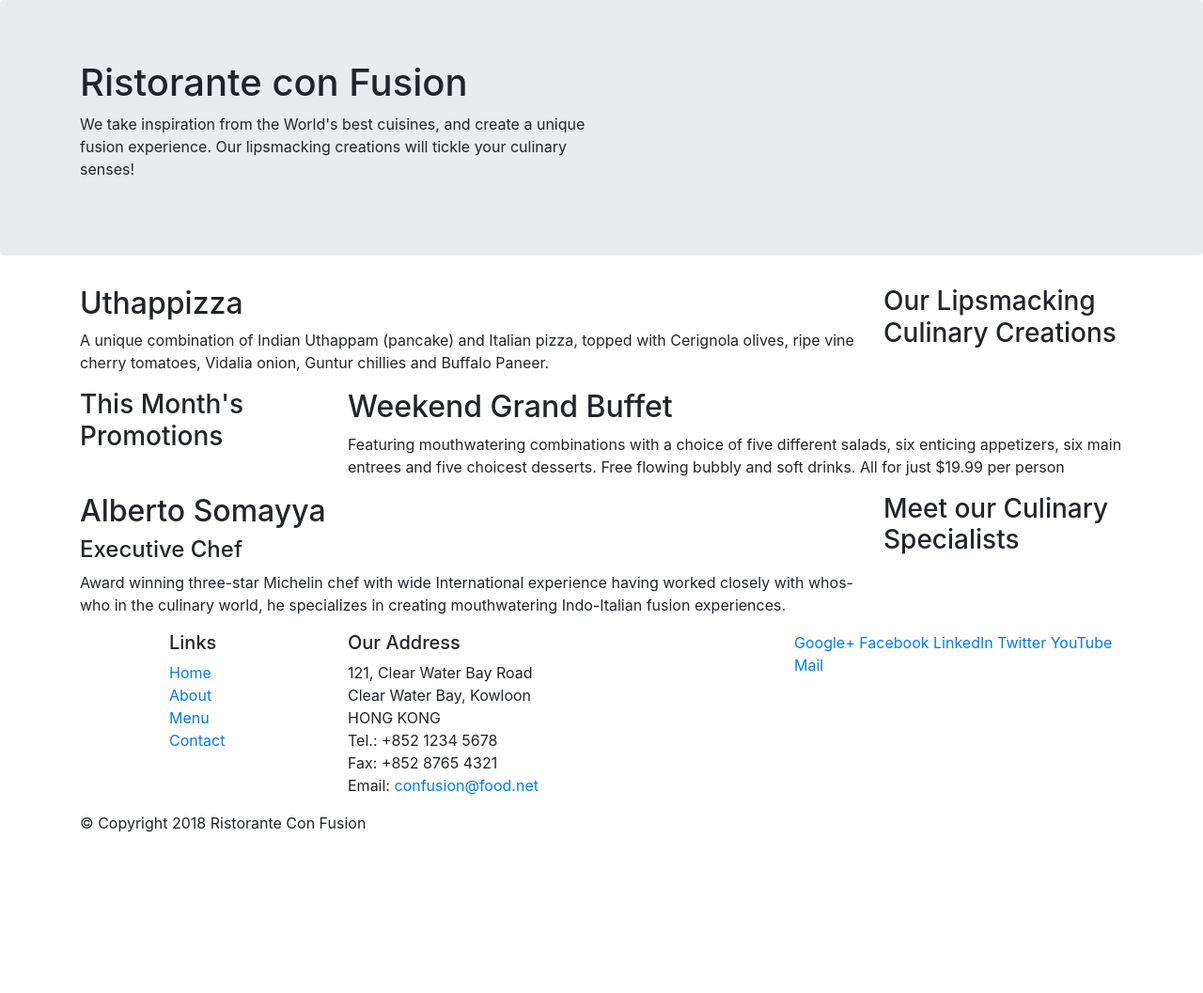
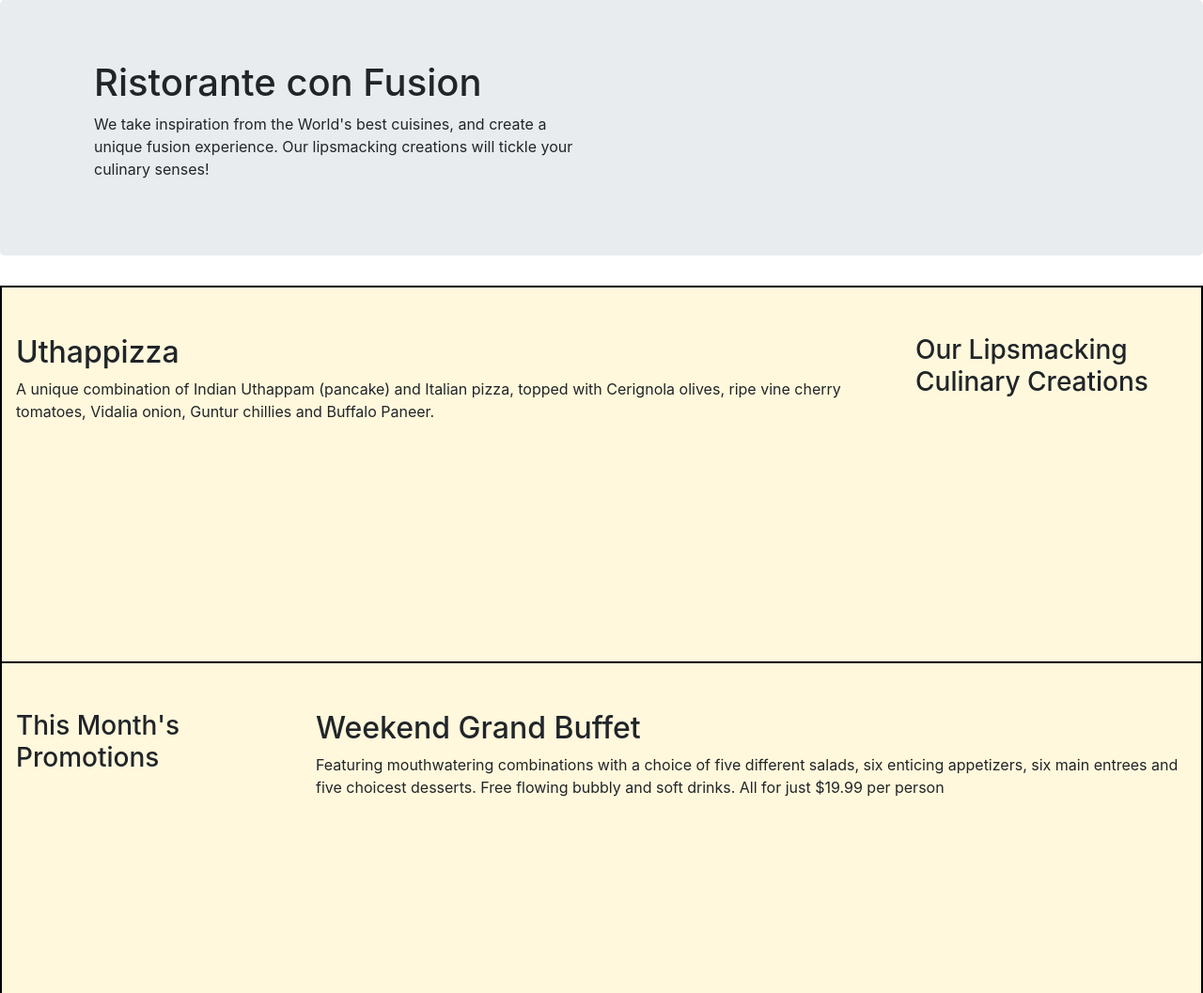
Before and after one commit to moh890/bootstrapCoursera, a website: page index.html in a window 1280 px wide. Shown: the top 1057 px of the page at 94% size. Before the commit the page ends 904 px from the top, so only its background shows below. Drawn offline with nearby package versions, Linux system fonts and the light colour scheme.

Commit message:
added nice background colors

```diff
--- /dev/null
+++ b/css/styles.css
@@ -0,0 +1,25 @@
+.row-header {
+    margin: 0px auto;
+    padding: 0px auto;
+}
+
+.row-content {
+    margin: 0px;
+    padding: 50px 0px 50px 0px;
+    border-bottom: 1px ridge;
+    min-height: 400px;
+    border: 1px solid black;
+    background-color: cornsilk;
+}
+
+.footer {
+    background-color: #D1C4E9;
+    margin: 0px auto;
+    padding: 20px 0px 20px 0px;
+    border: 1px solid blue;
+}
+
+.aa {
+    border: 1px solid black;
+    padding: 0;
+}
--- a/index.html
+++ b/index.html
@@ -10,13 +10,14 @@
 
     <!-- Bootstrap CSS -->
     <link rel="stylesheet" href="node_modules/bootstrap/dist/css/bootstrap.min.css">
+    <link rel="stylesheet" href="css/styles.css">
 </head>
 
 <body>
 
-    <header class="jumbotron">
+    <header class="jumbotron ">
         <div class="container">
-            <div class="row">
+            <div class="row row-header">
                 <div class="col-12 col-sm-6">
                     <h1>Ristorante con Fusion</h1>
                     <p>We take inspiration from the World's best cuisines, and create a unique fusion experience. Our lipsmacking creations will tickle your culinary senses!</p>
@@ -27,7 +28,7 @@
         </div>
     </header>
 
-    <div class="container">
+    <div class="container-fluid aa">
         <div class="row row-content">
             <div class="col-12 col-sm-4 order-sm-last col-md-3">
                 <h3>Our Lipsmacking Culinary Creations</h3>
```
